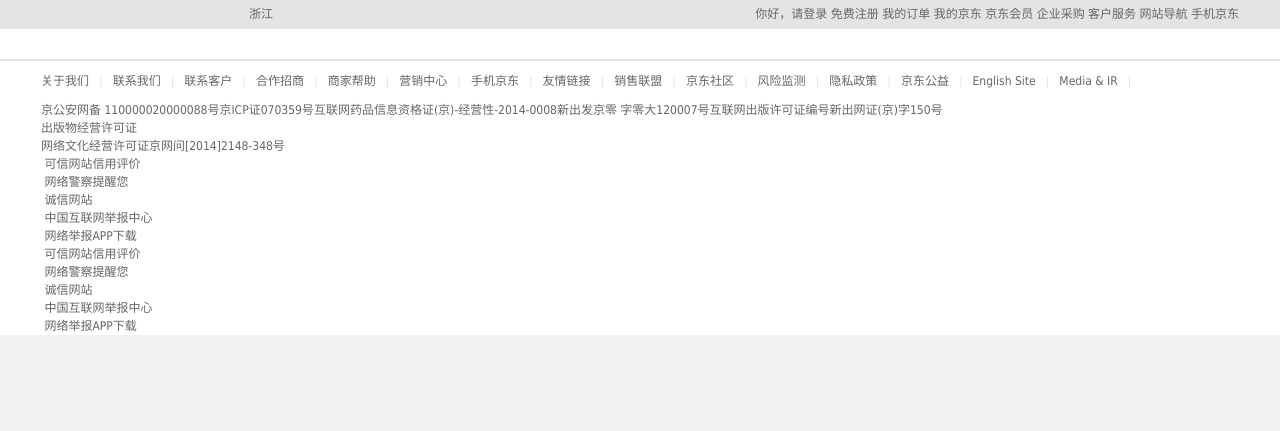
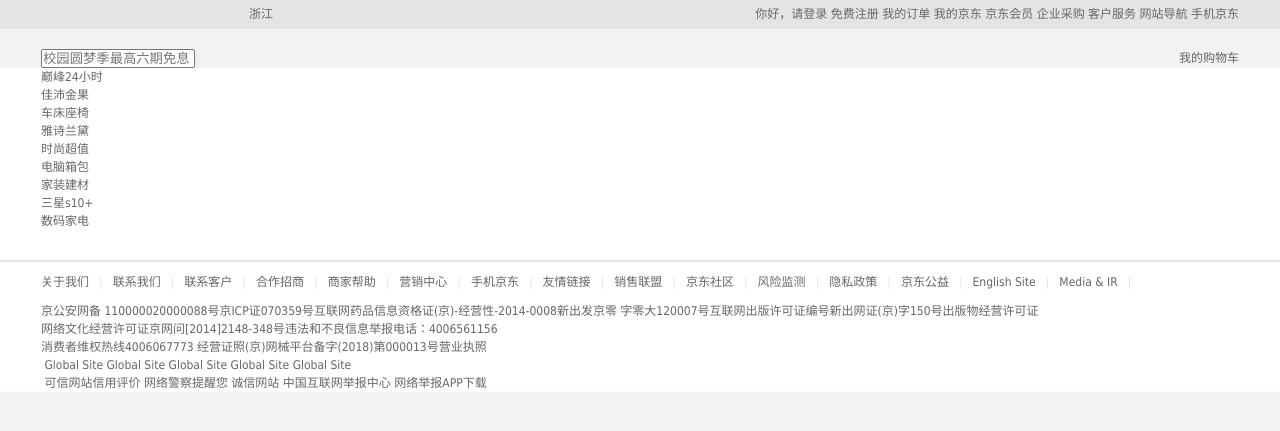
Before and after one commit to wnlly/JD-, a plain HTML site: page index.html in a window 1280 px wide. Shown: the part 83-514 px from the top of the page. Drawn offline with Linux system fonts and the light colour scheme.

Commit message:
once commit

```diff
--- a/css/index.css
+++ b/css/index.css
@@ -23,6 +23,11 @@
 
 .city-header {
     margin-left: 208px;
+}
+
+.search {
+    padding-top: 20px;
+    background: #f0f3ef;
 }
 
 .footers-top {
@@ -62,3 +67,21 @@
 .footer-icp li {
     float: left;
 }
+
+.footer-icp span {}
+
+.footer-hulianwangchuban li {
+    float: left;
+}
+
+.footer-globalsite li {
+    float: left;
+}
+
+.footer-wallet li {
+    float: left;
+}
+
+.footer-jubao li {
+    float: left;
+}
--- a/index.html
+++ b/index.html
@@ -46,6 +46,49 @@
     </header>
 
 
+    <div class="search">
+        <div class="container clearfix">
+
+            <div class="search-left fl">
+
+
+                <input type="text" name="" id="" placeholder="校园圆梦季最高六期免息"><input type="button" value="">
+
+            </div>
+
+            <div class="search-right fr">
+                <div class="search-right-container">
+                    <i></i>
+                    <span>
+                        我的购物车
+                    </span>
+                    <i></i>
+                </div>
+            </div>
+        </div>
+    </div>
+    <div class="search-top">
+        <div class="container">
+            <div class="search-top-content">
+                <ul class="clearfix">
+                    <li><a href="#">巅峰24小时</a></li>
+                    <li><a href="#">佳沛金果</a></li>
+                    <li><a href="#">车床座椅</a></li>
+                    <li><a href="#">雅诗兰黛</a></li>
+                    <li><a href="#">时尚超值</a></li>
+                    <li><a href="#">电脑箱包</a></li>
+                    <li><a href="#">家装建材</a></li>
+                    <li><a href="#">三星s10+</a></li>
+                    <li><a href="#">数码家电</a></li>
+                </ul>
+            </div>
+        </div>
+    </div>
+    <div class="miaosha-top">
+
+    </div>
+
+
     <div class="footers-top">
 
     </div>
@@ -85,50 +128,50 @@
             </div>
 
             <div class="footer-hulianwangchuban">
-                <ul>
+                <ul class="clearfix">
                     <li><a href=""><span>互联网出版许可证编号新出网证(京)字150号</span></a></li>
                     <li><a href=""><span>出版物经营许可证</span></a></li>
                     <li><a href=""><span>网络文化经营许可证京网问[2014]2148-348号</span></a></li>
-                    <li><a href=""><span></span></a></li>
+                    <li><a href=""><span>违法和不良信息举报电话：4006561156</span></a></li>
                 </ul>
 
             </div>
 
             <div class="footer-globalsite">
-                <ul>
+                <ul class="clearfix">
                     <li><a href=""><span></span></a></li>
-                    <li><a href=""><span></span></a></li>
-                    <li><a href=""><span></span></a></li>
-                    <li><a href=""><span></span></a></li>
+                    <li><a href=""><span>消费者维权热线4006067773 经营证照</span></a></li>
+                    <li><a href=""><span>(京)网械平台备字(2018)第000013号</span></a></li>
+                    <li><a href=""><span>营业执照</span></a></li>
                 </ul>
 
             </div>
 
             <div class="footer-wallet">
-                <ul>
+                <ul class="clearfix">
                     <li>
                         <img src="" alt="">
                         <a href="">
-                            <span>可信网站信用评价</span>
+                            <span>Global Site</span>
                         </a>
                     </li>
                     <li>
                         <img src="" alt="">
                         <a href="">
-                            <span>网络警察提醒您</span>
+                            <span>Global Site</span>
                         </a>
                     </li>
                     <li>
                         <img src="" alt="">
                         <a href="">
-                            <span>诚信网站</span>
+                            <span>Global Site</span>
                         </a>
                     </li>
                     <li>
                         <img src="" alt="">
                         <a href="">
                             <span>
-                            中国互联网举报中心
+                                    Global Site
                         </span></a>
                     </li>
 
@@ -136,7 +179,7 @@
                         <img src="" alt="">
                         <a href="">
                             <span>
-                                 网络举报APP下载
+                                    Global Site
                             </span>
                         </a>
                     </li>
@@ -145,7 +188,7 @@
             </div>
 
             <div class="footer-jubao">
-                <ul>
+                <ul class="clearfix">
                     <li>
                         <img src="" alt="">
                         <a href="">
```
